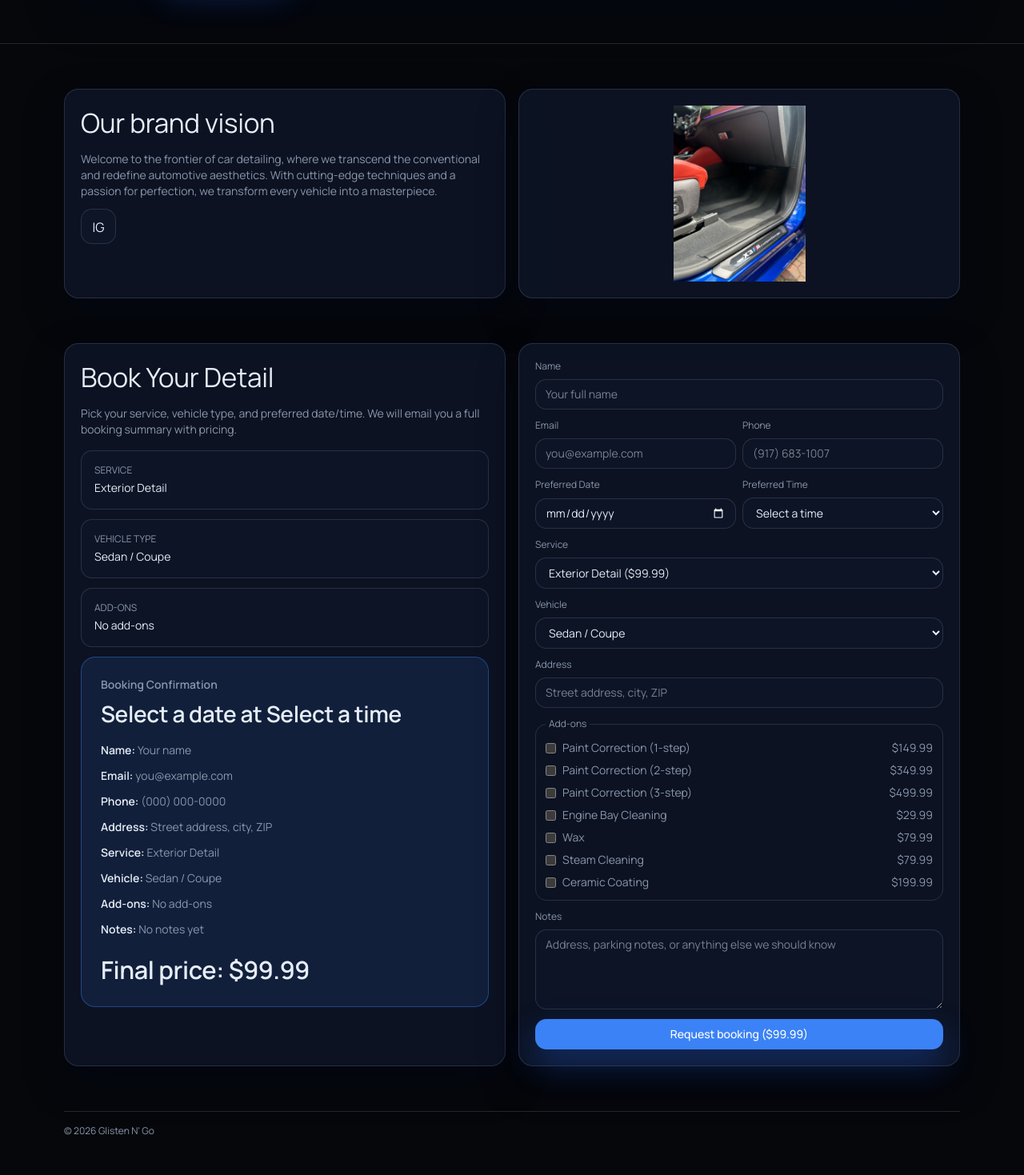
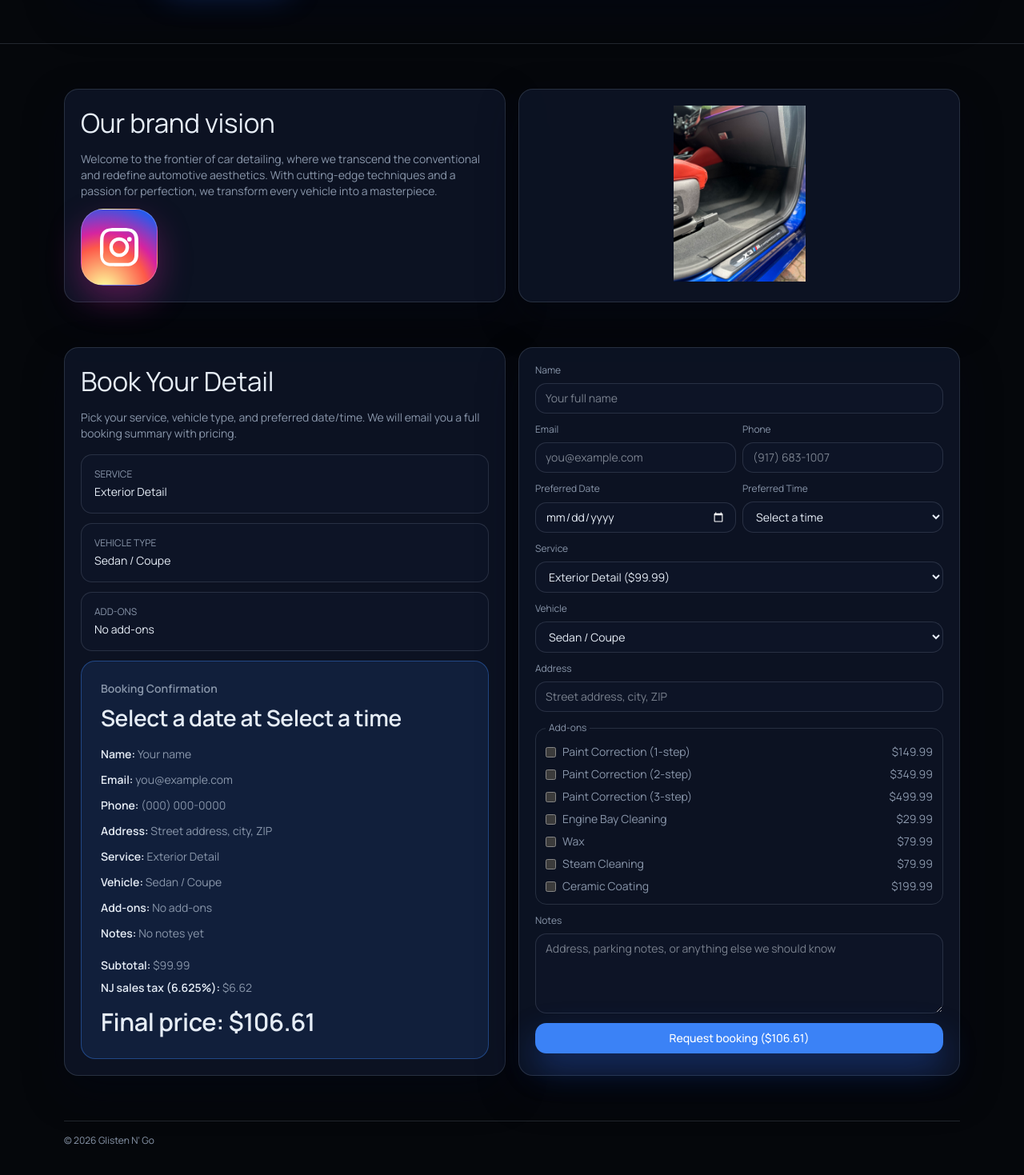
Before and after one commit to adamavarghese/glistenngo, a React (Vite) app: page / in a window 1280 px wide. Shown: the part 2016-3485 px from the top of the page at 80% size. Built offline with nearby package versions, Linux system fonts and the light colour scheme; the HTML template or start-up script is replaced by a standard one.

Commit message:
added a tax thing for the booking

```diff
--- a/src/components/ContactSection.tsx
+++ b/src/components/ContactSection.tsx
@@ -1,4 +1,4 @@
-import { useMemo, useState } from "react";
+import { useMemo, useState, type FormEvent } from "react";
 import { bookingAddons, bookingServices, vehicleTypes } from "../data/bookingData";
 
 const CURRENCY = new Intl.NumberFormat("en-US", {
@@ -7,6 +7,9 @@ const CURRENCY = new Intl.NumberFormat("en-US", {
 });
 
 const paintCorrectionIds = new Set(["paint-1", "paint-2", "paint-3"]);
+const NJ_SALES_TAX_RATE = 0.06625;
+const BOOKING_EMAIL = "glistenandgoco@gmail.com";
+const BOOKING_PHONE_HREF = "tel:+19176831007";
 
 export default function ContactSection() {
   const [serviceId, setServiceId] = useState(bookingServices[0]?.id ?? "");
@@ -19,11 +22,15 @@ export default function ContactSection() {
   const [customerPhone, setCustomerPhone] = useState("");
   const [customerAddress, setCustomerAddress] = useState("");
   const [bookingNotes, setBookingNotes] = useState("");
+  const [isSubmitting, setIsSubmitting] = useState(false);
+  const [submitStatus, setSubmitStatus] = useState<"idle" | "success" | "error">("idle");
 
   const nextUrl =
     typeof window === "undefined"
       ? ""
       : `${window.location.origin}${window.location.pathname}#booking`;
+  const formAction = `https://formsubmit.co/${BOOKING_EMAIL}`;
+  const ajaxAction = `https://formsubmit.co/ajax/${BOOKING_EMAIL}`;
 
   const selectedService =
     bookingServices.find((service) => service.id === serviceId) ?? bookingServices[0];
@@ -35,10 +42,12 @@ export default function ContactSection() {
     [addonIds],
   );
 
-  const total =
+  const subtotal =
     (selectedService?.price ?? 0) +
     (selectedVehicle?.price ?? 0) +
     selectedAddons.reduce((sum, addon) => sum + addon.price, 0);
+  const salesTax = subtotal * NJ_SALES_TAX_RATE;
+  const total = subtotal + salesTax;
 
   const addonSummary =
     selectedAddons.length > 0
@@ -75,6 +84,77 @@ export default function ContactSection() {
 
       return [...current.filter((id) => !paintCorrectionIds.has(id)), addonId];
     });
+  };
+
+  const getFallbackMailto = () => {
+    const subject = `Booking request: ${selectedService?.label ?? "Detailing service"}`;
+    const bodyLines = [
+      `Name: ${customerName}`,
+      `Email: ${customerEmail}`,
+      `Phone: ${customerPhone}`,
+      `Address: ${customerAddress}`,
+      `Preferred date: ${bookingDate || "Not provided"}`,
+      `Preferred time: ${bookingTimeLabel}`,
+      `Service: ${selectedService?.label ?? ""}`,
+      `Vehicle: ${selectedVehicle?.label ?? ""}`,
+      `Add-ons: ${addonSummary}`,
+      `Subtotal: ${CURRENCY.format(subtotal)}`,
+      `NJ sales tax (6.625%): ${CURRENCY.format(salesTax)}`,
+      `Estimated total: ${CURRENCY.format(total)}`,
+      "",
+      "Notes:",
+      bookingNotes || "None",
+    ];
+    const params = new URLSearchParams({
+      subject,
+      body: bodyLines.join("\n"),
+    });
+    return `mailto:${BOOKING_EMAIL}?${params.toString()}`;
+  };
+
+  const resetForm = () => {
+    setServiceId(bookingServices[0]?.id ?? "");
+    setVehicleId(vehicleTypes[0]?.id ?? "");
+    setAddonIds([]);
+    setBookingDate("");
+    setBookingTime("");
+    setCustomerName("");
+    setCustomerEmail("");
+    setCustomerPhone("");
+    setCustomerAddress("");
+    setBookingNotes("");
+  };
+
+  const handleSubmit = async (event: FormEvent<HTMLFormElement>) => {
+    event.preventDefault();
+    setIsSubmitting(true);
+    setSubmitStatus("idle");
+
+    const formData = new FormData(event.currentTarget);
+
+    try {
+      const response = await fetch(ajaxAction, {
+        method: "POST",
+        body: formData,
+        headers: {
+          Accept: "application/json",
+        },
+      });
+
+      if (!response.ok) {
+        throw new Error(`Failed with HTTP ${response.status}`);
+      }
+
+      setSubmitStatus("success");
+      resetForm();
+    } catch {
+      setSubmitStatus("error");
+      if (typeof window !== "undefined") {
+        window.location.href = getFallbackMailto();
+      }
+    } finally {
+      setIsSubmitting(false);
+    }
   };
 
   return (
@@ -142,7 +222,19 @@ export default function ContactSection() {
                   {notesLabel}
                 </div>
               </div>
-              <div className="mt-5 text-[clamp(22px,2.4vw,32px)] font-semibold tracking-[-0.4px] text-[color:var(--text)]">
+              <div className="mt-5 grid gap-2 text-sm text-[color:var(--muted)]">
+                <div>
+                  <span className="font-semibold text-[color:var(--text)]">Subtotal:</span>{" "}
+                  {CURRENCY.format(subtotal)}
+                </div>
+                <div>
+                  <span className="font-semibold text-[color:var(--text)]">
+                    NJ sales tax (6.625%):
+                  </span>{" "}
+                  {CURRENCY.format(salesTax)}
+                </div>
+              </div>
+              <div className="mt-3 text-[clamp(22px,2.4vw,32px)] font-semibold tracking-[-0.4px] text-[color:var(--text)]">
                 Final price: {CURRENCY.format(total)}
               </div>
             </div>
@@ -152,15 +244,23 @@ export default function ContactSection() {
           <form
             className="grid gap-3"
             method="POST"
-            action="https://formsubmit.co/glistenandgoco@gmail.com"
+            action={formAction}
+            onSubmit={handleSubmit}
           >
             <input type="hidden" name="_subject" value="New detailing booking request" />
             <input type="hidden" name="_template" value="table" />
             <input type="hidden" name="_captcha" value="false" />
             <input type="hidden" name="_next" value={nextUrl} />
+            <input type="hidden" name="_replyto" value={customerEmail} />
             <input type="hidden" name="service" value={selectedService?.label ?? ""} />
             <input type="hidden" name="vehicle_type" value={selectedVehicle?.label ?? ""} />
             <input type="hidden" name="selected_addons" value={addonSummary} />
+            <input type="hidden" name="estimated_subtotal" value={CURRENCY.format(subtotal)} />
+            <input
+              type="hidden"
+              name="estimated_sales_tax_nj_6_625_percent"
+              value={CURRENCY.format(salesTax)}
+            />
             <input type="hidden" name="estimated_total" value={CURRENCY.format(total)} />
 
             <div className="grid gap-2">
@@ -170,7 +270,7 @@ export default function ContactSection() {
               <input
                 className="input-field"
                 id="customer_name"
-                name="customer_name"
+                name="name"
                 placeholder="Your full name"
                 value={customerName}
                 onChange={(event) => setCustomerName(event.target.value)}
@@ -189,7 +289,7 @@ export default function ContactSection() {
                 <input
                   className="input-field"
                   id="customer_email"
-                  name="customer_email"
+                  name="email"
                   type="email"
                   placeholder="you@example.com"
                   value={customerEmail}
@@ -207,7 +307,7 @@ export default function ContactSection() {
                 <input
                   className="input-field"
                   id="customer_phone"
-                  name="customer_phone"
+                  name="phone"
                   inputMode="tel"
                   placeholder="(917) 683-1007"
                   value={customerPhone}
@@ -280,6 +380,7 @@ export default function ContactSection() {
               <select
                 className="input-field"
                 id="service_pick"
+                name="service_pick"
                 value={serviceId}
                 onChange={(event) => setServiceId(event.target.value)}
                 required
@@ -299,6 +400,7 @@ export default function ContactSection() {
               <select
                 className="input-field"
                 id="vehicle_pick"
+                name="vehicle_pick"
                 value={vehicleId}
                 onChange={(event) => setVehicleId(event.target.value)}
                 required
@@ -340,6 +442,8 @@ export default function ContactSection() {
                       <span className="flex items-center gap-2">
                         <input
                           type="checkbox"
+                          name="addon_choices"
+                          value={addon.label}
                           checked={isSelected}
                           onChange={() => toggleAddon(addon.id)}
                         />
@@ -359,16 +463,37 @@ export default function ContactSection() {
               <textarea
                 className="input-field min-h-[100px]"
                 id="booking_notes"
-                name="booking_notes"
+                name="message"
                 placeholder="Address, parking notes, or anything else we should know"
                 value={bookingNotes}
                 onChange={(event) => setBookingNotes(event.target.value)}
               />
             </div>
 
-            <button className="btn btn-primary" type="submit">
-              Request booking ({CURRENCY.format(total)})
+            <button className="btn btn-primary" type="submit" disabled={isSubmitting}>
+              {isSubmitting
+                ? "Sending booking request..."
+                : `Request booking (${CURRENCY.format(total)})`}
             </button>
+            {submitStatus === "success" ? (
+              <p className="text-sm text-emerald-600">
+                Booking request sent. We will follow up shortly.
+              </p>
+            ) : null}
+            {submitStatus === "error" ? (
+              <p className="text-sm text-amber-700">
+                Booking service is temporarily unavailable. A prefilled email draft should
+                open now. If not, contact us at{" "}
+                <a className="underline" href={`mailto:${BOOKING_EMAIL}`}>
+                  {BOOKING_EMAIL}
+                </a>{" "}
+                or{" "}
+                <a className="underline" href={BOOKING_PHONE_HREF}>
+                  (917) 683-1007
+                </a>
+                .
+              </p>
+            ) : null}
           </form>
         </div>
 
--- a/src/components/VisionSection.tsx
+++ b/src/components/VisionSection.tsx
@@ -14,13 +14,20 @@ export default function VisionSection() {
           </p>
           <div className="mt-3 flex flex-wrap gap-2">
             <a
-              className="h-11 w-11 rounded-[14px] border border-[color:var(--line)] bg-[color:var(--surface-2)] text-center leading-[44px]"
+              className="inline-flex h-24 w-24 items-center justify-center rounded-[28px] border border-[rgba(255,255,255,0.22)] bg-[radial-gradient(circle_at_30%_107%,#fdf497_0%,#fdf497_5%,#fd5949_45%,#d6249f_60%,#285AEB_90%)] shadow-[0_18px_40px_rgba(214,36,159,0.35)] transition hover:scale-105"
               href="https://www.instagram.com/glisten.n.go/"
               target="_blank"
               rel="noopener"
               aria-label="Instagram"
             >
-              IG
+              <svg
+                aria-hidden="true"
+                className="h-12 w-12 text-white"
+                viewBox="0 0 16 16"
+                fill="currentColor"
+              >
+                <path d="M8 0C5.829 0 5.556.01 4.703.048 3.85.087 3.269.222 2.76.42a3.94 3.94 0 0 0-1.417.923A3.94 3.94 0 0 0 .42 2.76C.222 3.268.087 3.85.048 4.702.01 5.555 0 5.827 0 8c0 2.172.01 2.444.048 3.297.039.852.174 1.433.372 1.942.206.527.48.974.923 1.417.443.443.89.717 1.417.923.51.198 1.09.333 1.943.372C5.556 15.99 5.828 16 8 16s2.444-.01 3.298-.048c.851-.039 1.434-.174 1.943-.372a3.94 3.94 0 0 0 1.416-.923c.444-.443.718-.89.924-1.417.198-.51.333-1.09.372-1.943C15.99 10.444 16 10.172 16 8c0-2.173-.01-2.445-.048-3.298-.039-.851-.174-1.433-.372-1.942a3.94 3.94 0 0 0-.924-1.417A3.94 3.94 0 0 0 13.24.42c-.51-.198-1.092-.333-1.943-.372C10.444.01 10.172 0 8 0m0 1.441h3.232c.747.034 1.153.16 1.423.265.357.139.612.305.88.573.268.268.434.523.573.88.105.27.231.676.265 1.423.037.808.045 1.05.045 3.418 0 2.367-.008 2.61-.045 3.417-.034.747-.16 1.153-.265 1.423a2.5 2.5 0 0 1-.573.88 2.5 2.5 0 0 1-.88.573c-.27.105-.676.231-1.423.265-.808.037-1.05.045-3.418.045-2.367 0-2.61-.008-3.417-.045-.747-.034-1.153-.16-1.423-.265a2.5 2.5 0 0 1-.88-.573 2.5 2.5 0 0 1-.573-.88c-.105-.27-.231-.676-.265-1.423C1.449 10.61 1.441 10.367 1.441 8c0-2.368.008-2.61.045-3.418.034-.747.16-1.153.265-1.423.139-.357.305-.612.573-.88.268-.268.523-.434.88-.573.27-.105.676-.231 1.423-.265A41 41 0 0 1 8 1.441m0 2.458a4.1 4.1 0 1 0 0 8.203A4.1 4.1 0 0 0 8 3.9m0 6.762A2.66 2.66 0 1 1 8 5.34a2.66 2.66 0 0 1 0 5.32m4.262-6.93a.96.96 0 1 0 0 1.92.96.96 0 0 0 0-1.92" />
+              </svg>
             </a>
           </div>
         </div>
```
Also changed, not shown: 7 other files (tests, documents, lock files or other folders).
